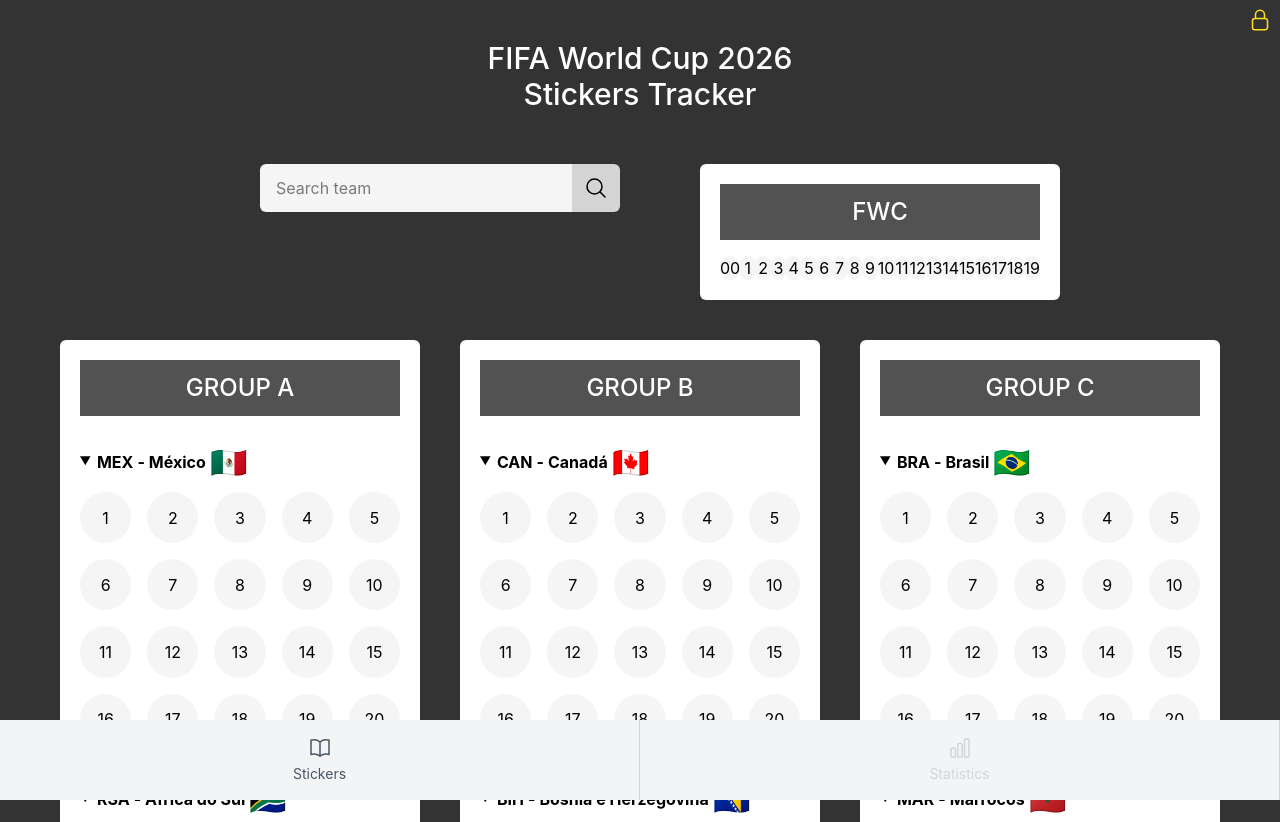
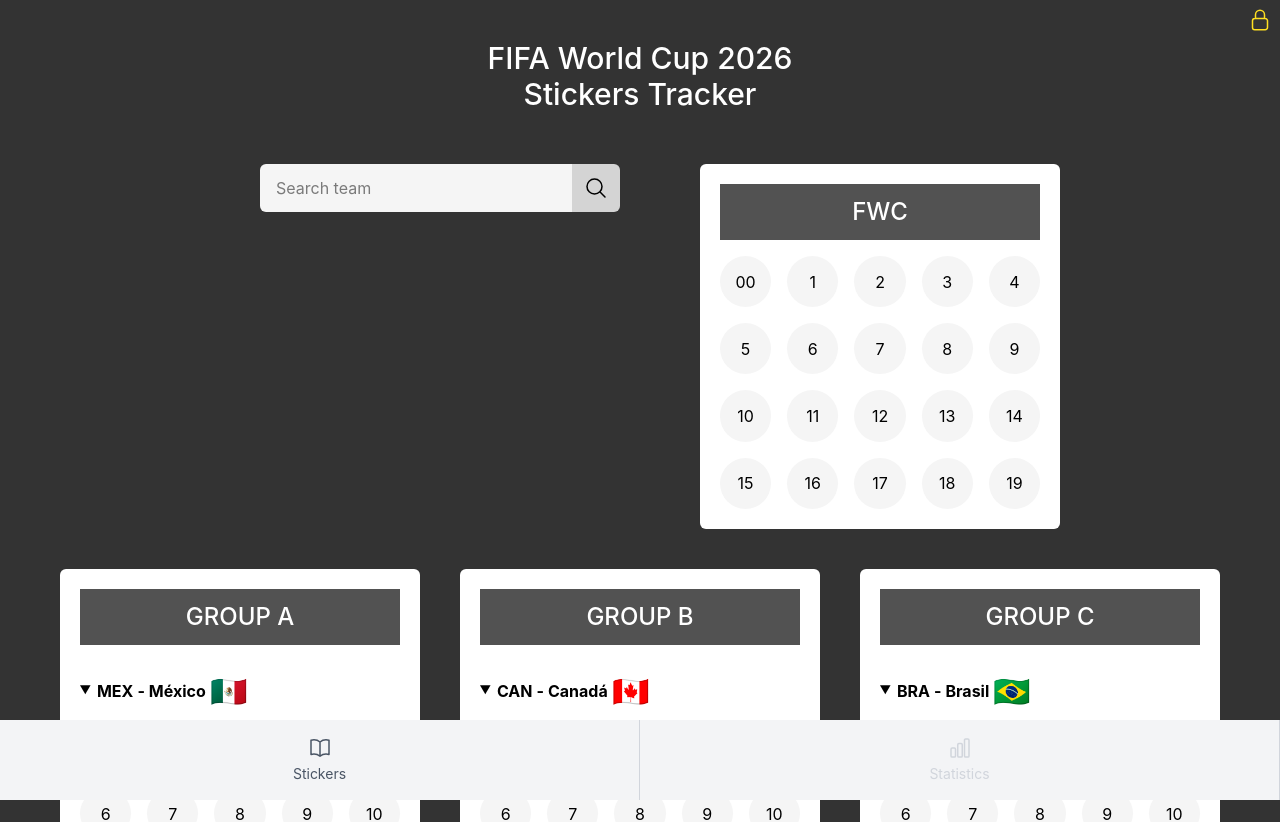
Before and after one commit to caueamaral/react-wc2026-stickers-tracker, a React (Vite) app: page / in a window 1280 px wide. Shown: the top 822 px of the page. Built offline with nearby package versions, Linux system fonts and the light colour scheme.

Commit message:
style: refine FWC sticker layout

```diff
--- a/src/components/FWCs.tsx
+++ b/src/components/FWCs.tsx
@@ -18,9 +18,10 @@
                     FWC
                 </h2>
             </header>
-            <div className="flex">
-                {
-                    fwcStickers.map(number => (
+            <div className="flex flex-col gap-4">
+                {[0, 5, 10, 15].map(start => (
+                    <div key={start} className="flex gap-4">
+                        {fwcStickers.slice(start, start + 5).map(number => (
                             <button
                                 key={number}
                                 disabled={areStickersLocked}
@@ -39,8 +40,9 @@
                             >
                                 {number === 0 ? '00' : number}
                             </button>
-                    ))
-                }
+                        ))}
+                    </div>
+                ))}
             </div>
         </article>
     )
```
Lines whose indentation alone changed are shown as unchanged.
